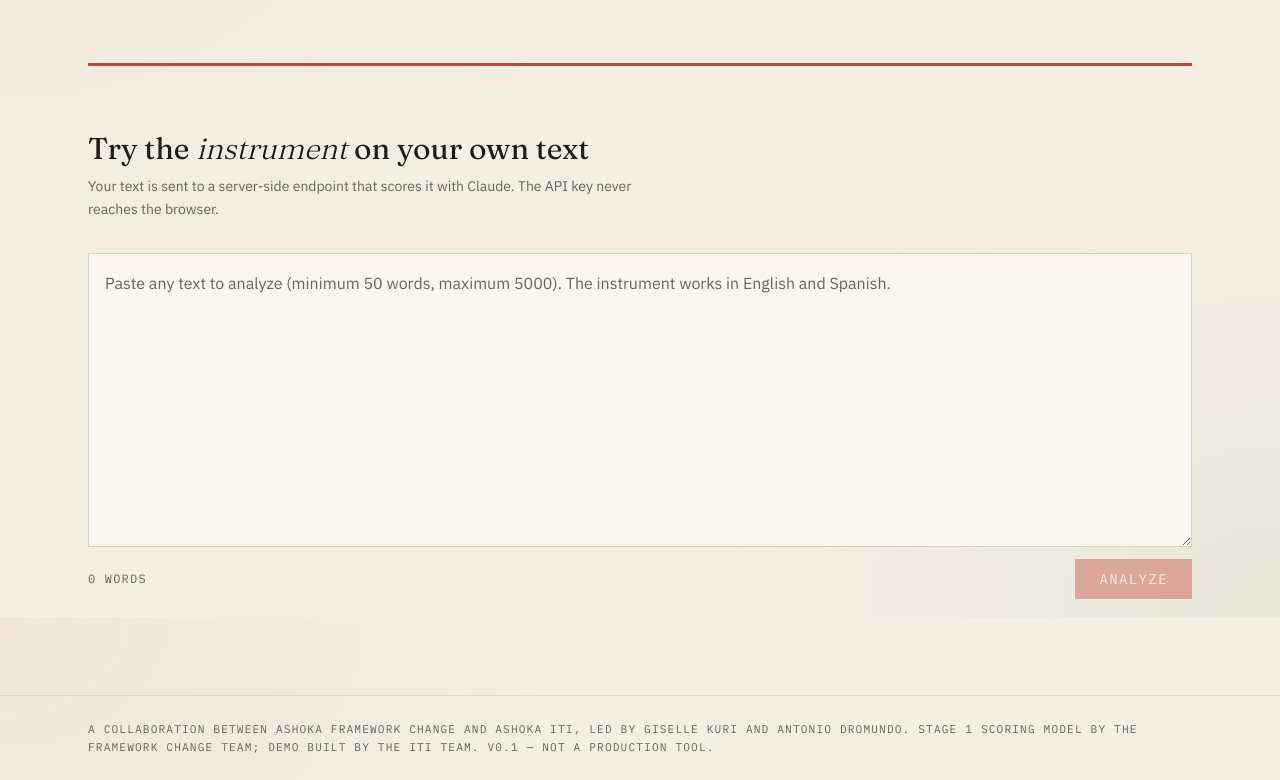
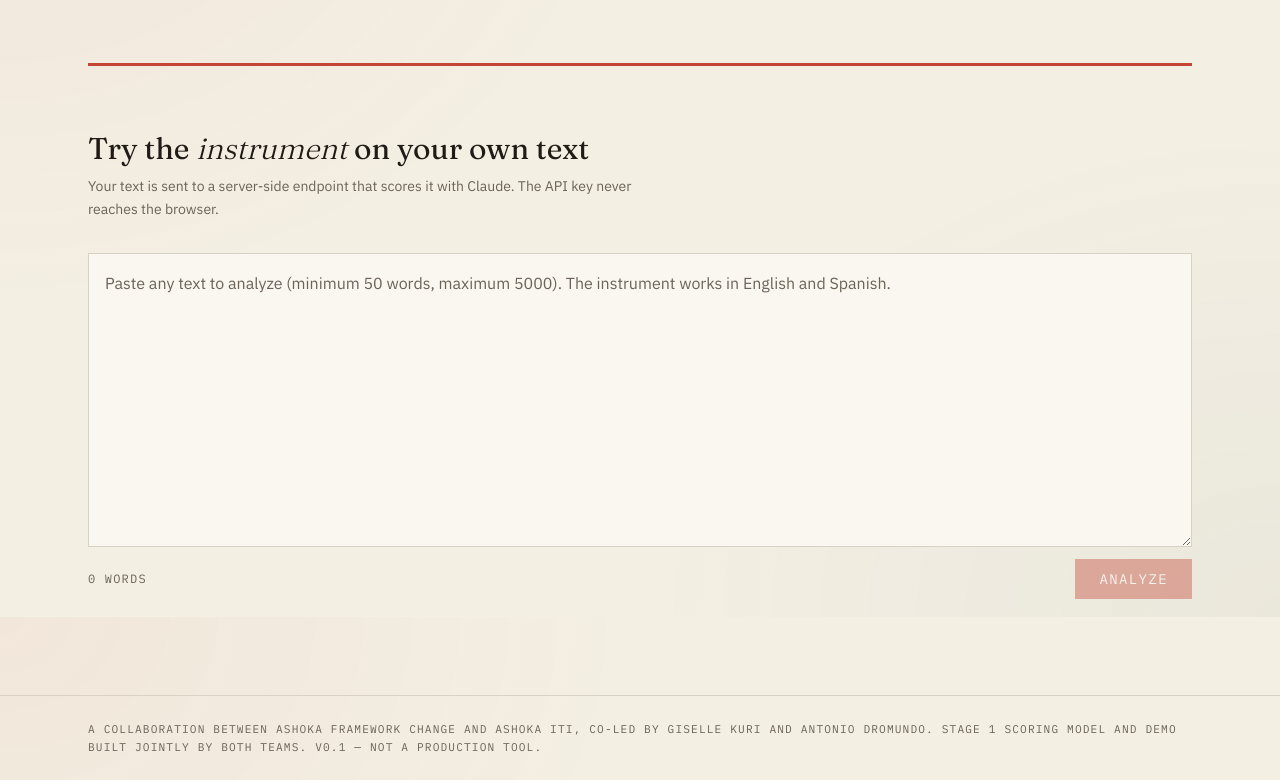
Before and after one commit to antuansabe/scoring-matrix-demo, a Next.js app: page / in a window 1280 px wide. Shown: the part 3383-4163 px from the top of the page. Built offline with nearby package versions, Linux system fonts and the light colour scheme.

Commit message:
chore: footer — co-led credit, both teams on model and build

```diff
--- a/components/Footer.tsx
+++ b/components/Footer.tsx
@@ -5,9 +5,8 @@ export function Footer() {
       <div className="mx-auto max-w-6xl px-6 py-6">
         <p className="font-mono text-[0.7rem] uppercase leading-relaxed tracking-widest text-muted">
           A collaboration between Ashoka Framework&nbsp;Change and Ashoka&nbsp;ITI,
-          led by Giselle Kuri and Antonio Dromundo. Stage&nbsp;1 scoring model by
-          the Framework&nbsp;Change team; demo built by the ITI team. v0.1 — not
-          a production tool.
+          co-led by Giselle Kuri and Antonio Dromundo. Stage&nbsp;1 scoring model
+          and demo built jointly by both teams. v0.1 — not a production tool.
         </p>
       </div>
     </footer>
```
